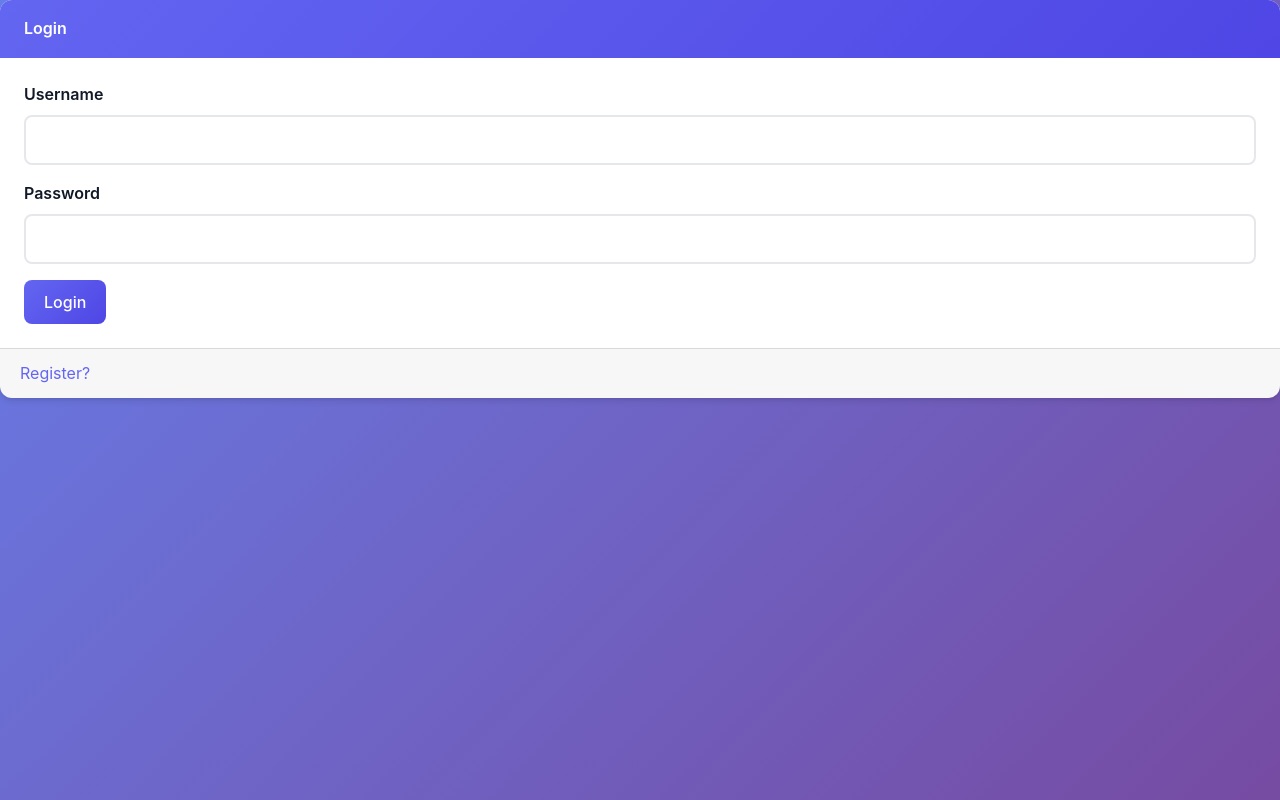
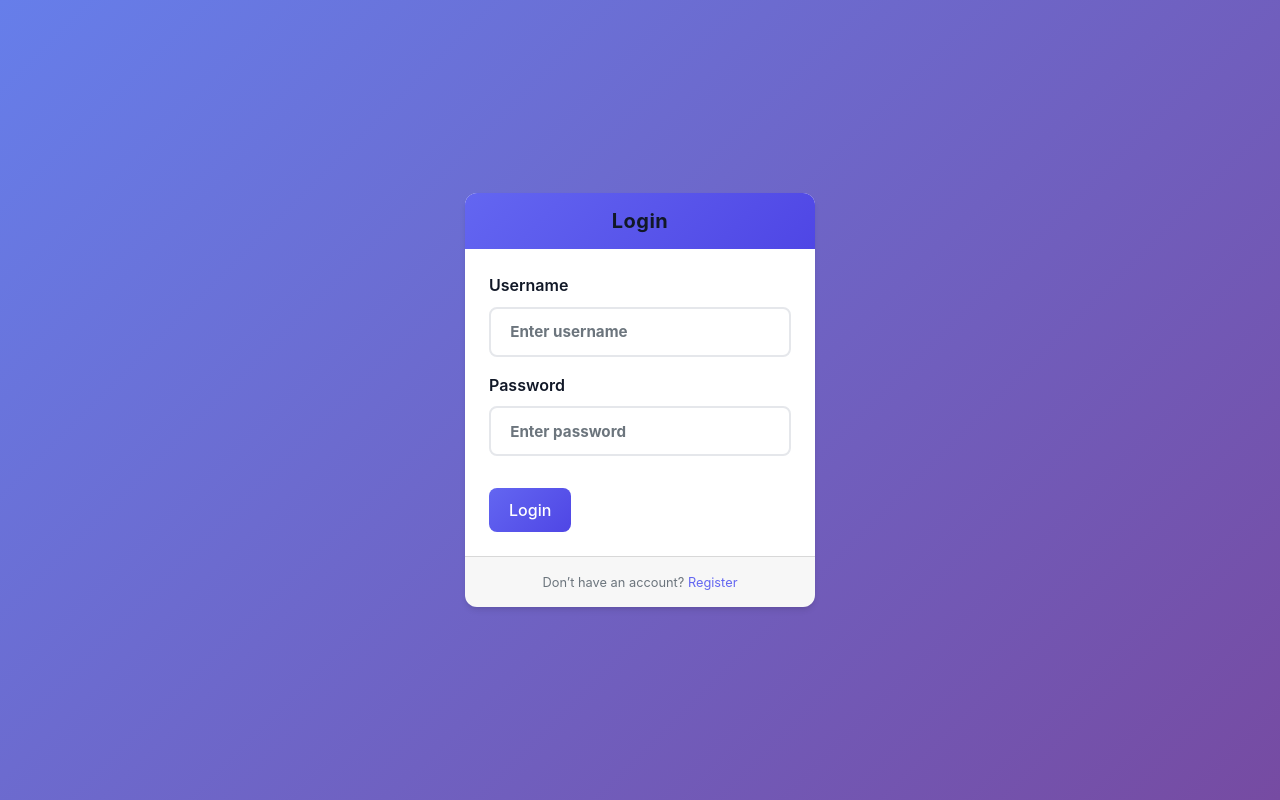
Before and after one commit to 8602614715/ToDo-App, a FastAPI app: page /auth/login-page in a window 1280 px wide. Run offline with FastAPI, Linux system fonts and the light colour scheme; some libraries are stand-ins or nearby versions.

Commit message:
change ui/ux

```diff
--- a/ToDoApp/static/css/base.css
+++ b/ToDoApp/static/css/base.css
@@ -619,3 +619,57 @@ a:hover {
 ::-webkit-scrollbar-thumb:hover {
   background: var(--primary-dark);
 }
+
+/* ============================================
+   LOGIN PAGE (SCOPED)
+   ============================================ */
+
+   .login-card {
+    animation: fadeInUp 0.4s ease;
+  }
+
+  .login-card .card-header h5 {
+    font-weight: 700;
+    letter-spacing: 0.5px;
+  }
+
+  .login-card .form-control {
+    font-size: 0.95rem;
+  }
+
+  .login-card .btn {
+    justify-content: center;
+  }
+
+  /* Subtle entrance */
+  @keyframes fadeInUp {
+    from {
+      opacity: 0;
+      transform: translateY(12px);
+    }
+    to {
+      opacity: 1;
+      transform: translateY(0);
+    }
+  }
+
+  /* ============================================
+   REGISTER PAGE (SCOPED)
+   ============================================ */
+
+.register-card {
+  animation: fadeInUp 0.4s ease;
+}
+
+.register-card .card-header h5 {
+  font-weight: 700;
+  letter-spacing: 0.5px;
+}
+
+.register-card .form-control {
+  font-size: 0.95rem;
+}
+
+.register-card .btn {
+  justify-content: center;
+}
--- a/ToDoApp/template/login.html
+++ b/ToDoApp/template/login.html
@@ -1,42 +1,57 @@
 {% include 'layout.html' %}
 
-<div class="card">
-    <div class="card-header">
-        Login
+<div class="container">
+  <div class="row justify-content-center align-items-center min-vh-100">
+    <div class="col-md-6 col-lg-4">
+
+      <div class="card login-card">
+        <div class="card-header text-center">
+          <h5 class="mb-0">Login</h5>
         </div>
 
         <div class="card-body">
-        <!-- ✅ METHOD=POST IS REQUIRED -->
           <form action="/auth/token" method="post">
+
             <div class="form-group">
-                <label>Username</label>
+              <label for="username">Username</label>
               <input
+                id="username"
                 type="text"
                 name="username"
                 class="form-control"
                 autocomplete="username"
+                placeholder="Enter username"
                 required
               >
             </div>
 
             <div class="form-group">
-                <label>Password</label>
+              <label for="password">Password</label>
               <input
+                id="password"
                 type="password"
                 name="password"
                 class="form-control"
                 autocomplete="current-password"
+                placeholder="Enter password"
                 required
               >
             </div>
 
-            <button type="submit" class="btn btn-primary">
+            <button type="submit" class="btn btn-primary btn-block mt-3">
               Login
             </button>
           </form>
         </div>
 
-    <div class="card-footer text-muted">
-        <a href="/auth/register-page">Register?</a>
+        <div class="card-footer text-center">
+          <small class="text-muted">
+            Don’t have an account?
+            <a href="/auth/register-page">Register</a>
+          </small>
         </div>
       </div>
+
+    </div>
+  </div>
+</div>
```
Also changed, not shown: ToDoApp/template/register.html (+24 -3 lines). Lines whose indentation alone changed are shown as unchanged.
